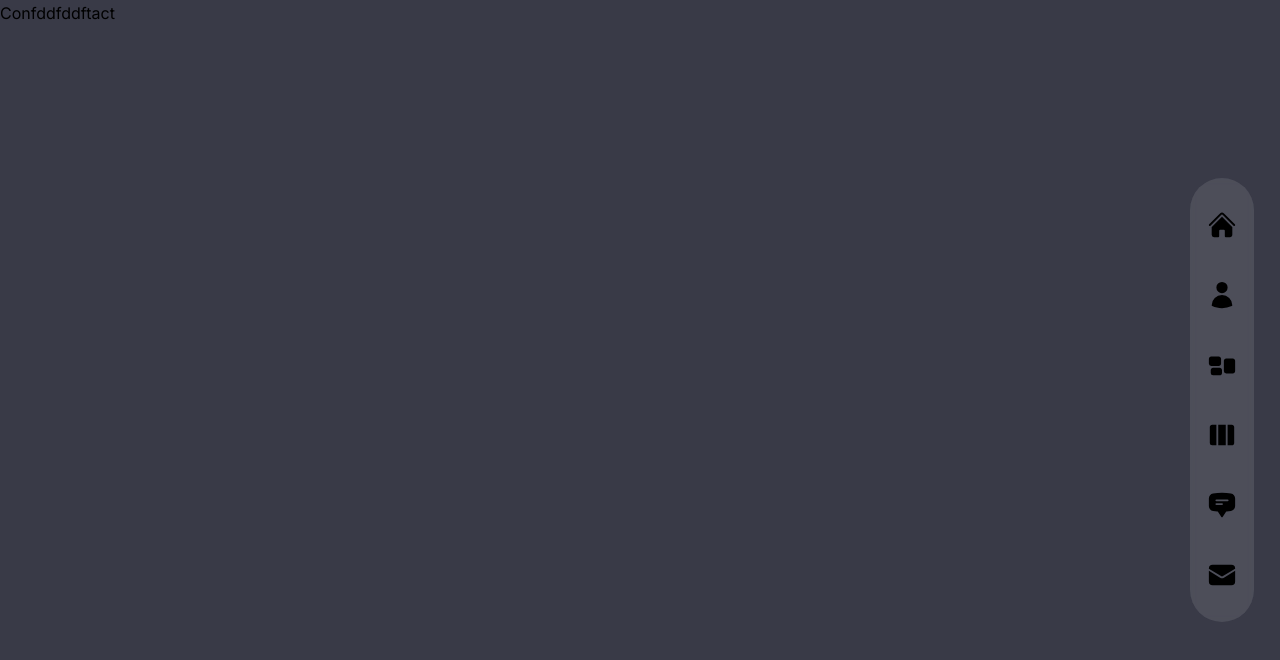
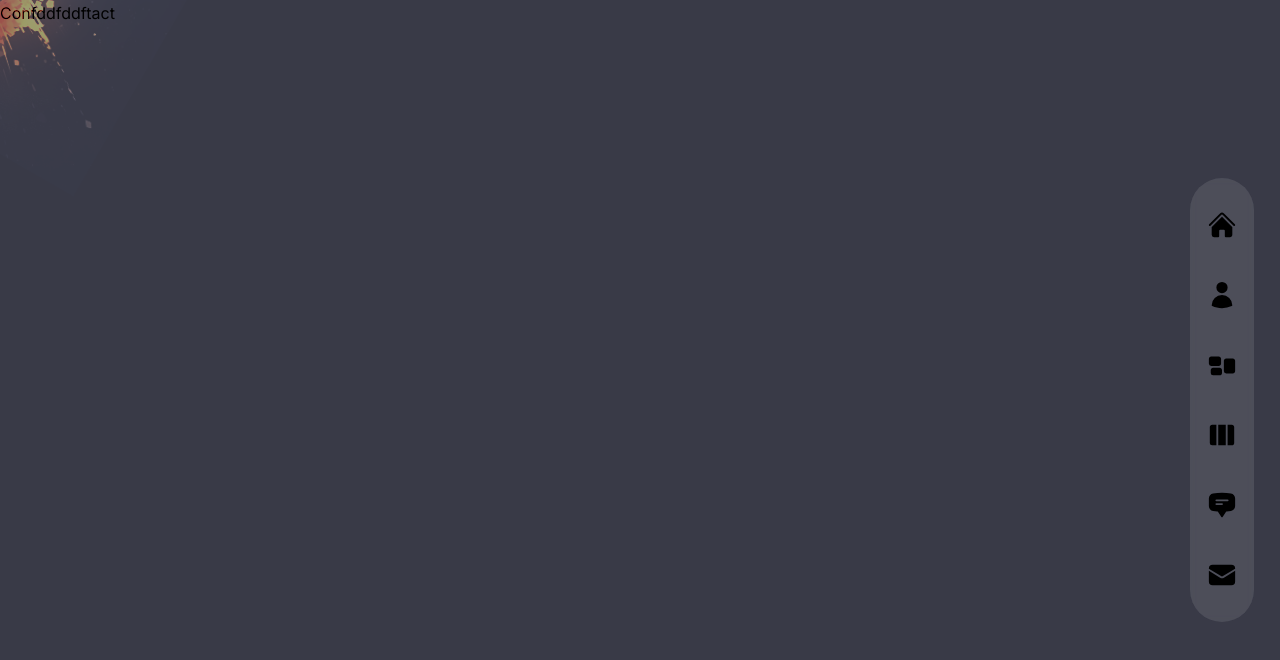
Before and after one commit to kishwerjabeen/mujtaba-portfolio, a Next.js app: page /contact in a window 1280 px wide. Shown: the top 660 px of the page. Built offline with nearby package versions, Linux system fonts and the light colour scheme.

Commit message:
nav image done

```diff
--- a/src/app/components/TopLeftImg.tsx
+++ b/src/app/components/TopLeftImg.tsx
@@ -1,5 +1,17 @@
+import Image from "next/image";
+import React from 'react';
+
 const TopLeftImg = () => {
-  return <div>Top Left Image</div>;
+  return (
+    <div className='absolute  left-0 top-0 mix-blend-color-dodge z-10 w-[200px] x:w-[400] opacity-50'>
+      <Image
+        src={'/img/top-left-img.png'} // Corrected with a leading slash
+        alt="abc"
+        width={400}
+        height={400}
+      />
+    </div>
+  );
 };
 
 export default TopLeftImg;
--- a/src/app/layout.tsx
+++ b/src/app/layout.tsx
@@ -2,6 +2,7 @@ import './globals.css'
 import type { Metadata } from 'next'
 import { Inter } from 'next/font/google'
 import Navbar from './components/nav'
+import TopLeftImg from './components/TopLeftImg'
 
 const inter = Inter({ subsets: ['latin'] })
 
@@ -18,6 +19,7 @@ export default function RootLayout({
   return (
     <html lang="en">
       <body className={inter.className}>
+        <TopLeftImg/>
         <Navbar/>
         {children}</body>
     </html>
```
